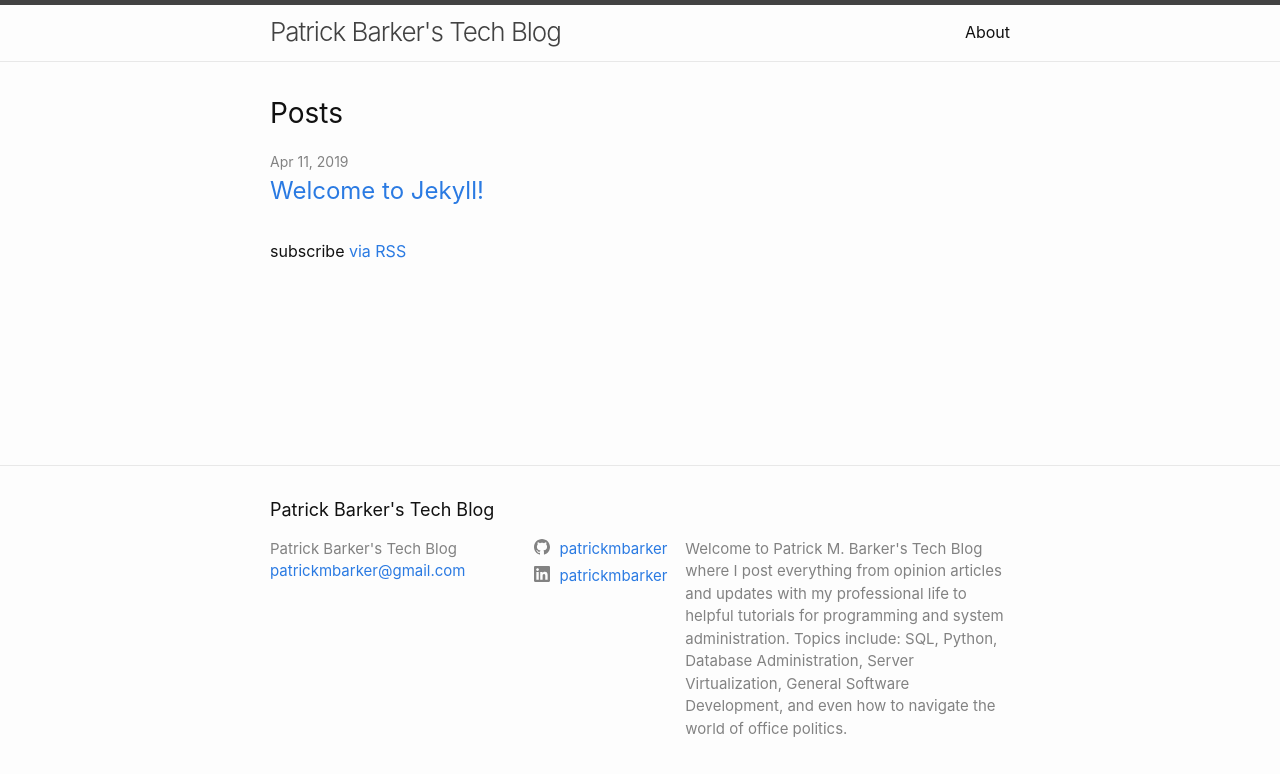
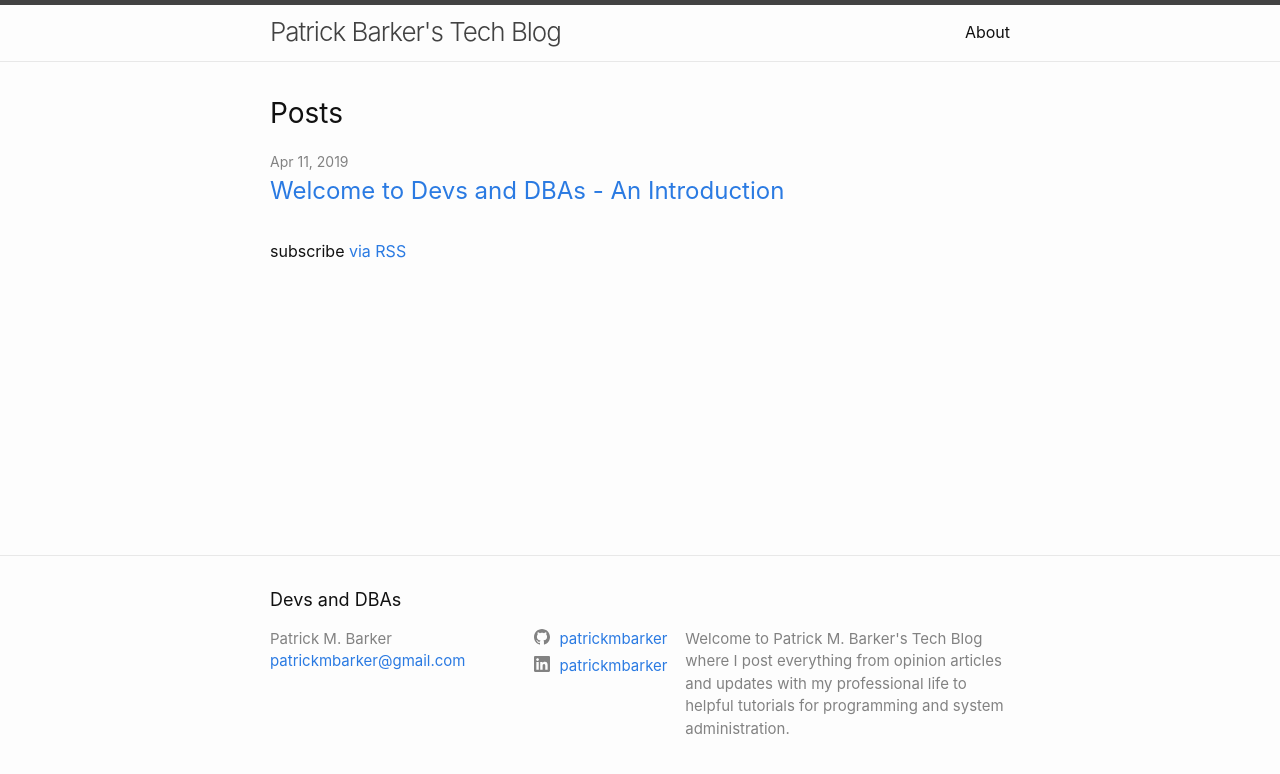
Before and after one commit to patrickmbarker/patrickmbarker.github.io, a plain HTML site: page index.html in a window 1280 px wide. Drawn offline with Linux system fonts and the light colour scheme.

Commit message:
Fixing the site home info after the CSS issues I had earlier today

```diff
--- a/index.html
+++ b/index.html
@@ -3,17 +3,17 @@
   <meta charset="utf-8">
   <meta http-equiv="X-UA-Compatible" content="IE=edge">
   <meta name="viewport" content="width=device-width, initial-scale=1"><!-- Begin Jekyll SEO tag v2.6.0 -->
-<title>Patrick Barker’s Tech Blog | Welcome to Patrick M. Barker’s Tech Blog where I post everything from opinion articles and updates with my professional life to helpful tutorials for programming and system administration. Topics include: SQL, Python, Database Administration, Server Virtualization, General Software Development, and even how to navigate the world of office politics.</title>
+<title>Devs and DBAs | Patrick Barker</title>
 <meta name="generator" content="Jekyll v3.8.5" />
-<meta property="og:title" content="Patrick Barker’s Tech Blog" />
+<meta property="og:title" content="Devs and DBAs" />
 <meta property="og:locale" content="en_US" />
 <meta name="description" content="Welcome to Patrick M. Barker’s Tech Blog where I post everything from opinion articles and updates with my professional life to helpful tutorials for programming and system administration. Topics include: SQL, Python, Database Administration, Server Virtualization, General Software Development, and even how to navigate the world of office politics." />
 <meta property="og:description" content="Welcome to Patrick M. Barker’s Tech Blog where I post everything from opinion articles and updates with my professional life to helpful tutorials for programming and system administration. Topics include: SQL, Python, Database Administration, Server Virtualization, General Software Development, and even how to navigate the world of office politics." />
 <link rel="canonical" href="www.patrickmbarker.com/" />
 <meta property="og:url" content="www.patrickmbarker.com/" />
-<meta property="og:site_name" content="Patrick Barker’s Tech Blog" />
+<meta property="og:site_name" content="Devs and DBAs" />
 <script type="application/ld+json">
-{"url":"www.patrickmbarker.com/","headline":"Patrick Barker’s Tech Blog","name":"Patrick Barker’s Tech Blog","description":"Welcome to Patrick M. Barker’s Tech Blog where I post everything from opinion articles and updates with my professional life to helpful tutorials for programming and system administration. Topics include: SQL, Python, Database Administration, Server Virtualization, General Software Development, and even how to navigate the world of office politics.","@type":"WebSite","@context":"https://schema.org"}</script>
+{"url":"www.patrickmbarker.com/","headline":"Patrick Barker’s Tech Blog","name":"Devs and DBAs","description":"Welcome to Devs and DBAs, where I post everything from opinion articles and updates with my professional life to helpful tutorials for programming and system administration. Topics include: SQL, Python, Database Administration, Server Virtualization, General Software Development, and even how to navigate the world of office politics.","@type":"WebSite","@context":"https://schema.org"}</script>
 <!-- End Jekyll SEO tag -->
 <link rel="stylesheet" href="/assets/main.css"><link type="application/atom+xml" rel="alternate" href="www.patrickmbarker.com/feed.xml" title="Patrick Barker's Tech Blog" /></head>
 <body><header class="site-header" role="banner">
@@ -38,7 +38,7 @@
     <ul class="post-list"><li><span class="post-meta">Apr 11, 2019</span>
         <h3>
           <a class="post-link" href="/jekyll/update/2019/04/11/welcome-to-jekyll.html">
-            Welcome to Jekyll!
+            Welcome to Devs and DBAs - An Introduction
           </a>
         </h3></li></ul>
 
@@ -50,19 +50,19 @@
 
   <div class="wrapper">
 
-    <h2 class="footer-heading">Patrick Barker&#39;s Tech Blog</h2>
+    <h2 class="footer-heading">Devs and DBAs</h2>
 
     <div class="footer-col-wrapper">
       <div class="footer-col footer-col-1">
         <ul class="contact-list">
-          <li class="p-name">Patrick Barker&#39;s Tech Blog</li><li><a class="u-email" href="mailto:patrickmbarker@gmail.com">patrickmbarker@gmail.com</a></li></ul>
+          <li class="p-name">Patrick M. Barker</li><li><a class="u-email" href="mailto:patrickmbarker@gmail.com">patrickmbarker@gmail.com</a></li></ul>
       </div>
 
       <div class="footer-col footer-col-2"><ul class="social-media-list"><li><a href="https://github.com/patrickmbarker"><svg class="svg-icon"><use xlink:href="/assets/minima-social-icons.svg#github"></use></svg> <span class="username">patrickmbarker</span></a></li><li><a href="https://www.linkedin.com/in/patrickmbarker"><svg class="svg-icon"><use xlink:href="/assets/minima-social-icons.svg#linkedin"></use></svg> <span class="username">patrickmbarker</span></a></li></ul>
 </div>
 
       <div class="footer-col footer-col-3">
-        <p>Welcome to Patrick M. Barker&#39;s Tech Blog where I post everything from opinion articles and updates with my professional life to helpful tutorials for programming and system administration. Topics include: SQL, Python, Database Administration, Server Virtualization, General Software Development, and even how to navigate the world of office politics.</p>
+        <p>Welcome to Patrick M. Barker&#39;s Tech Blog where I post everything from opinion articles and updates with my professional life to helpful tutorials for programming and system administration.</p>
       </div>
     </div>
 
```
